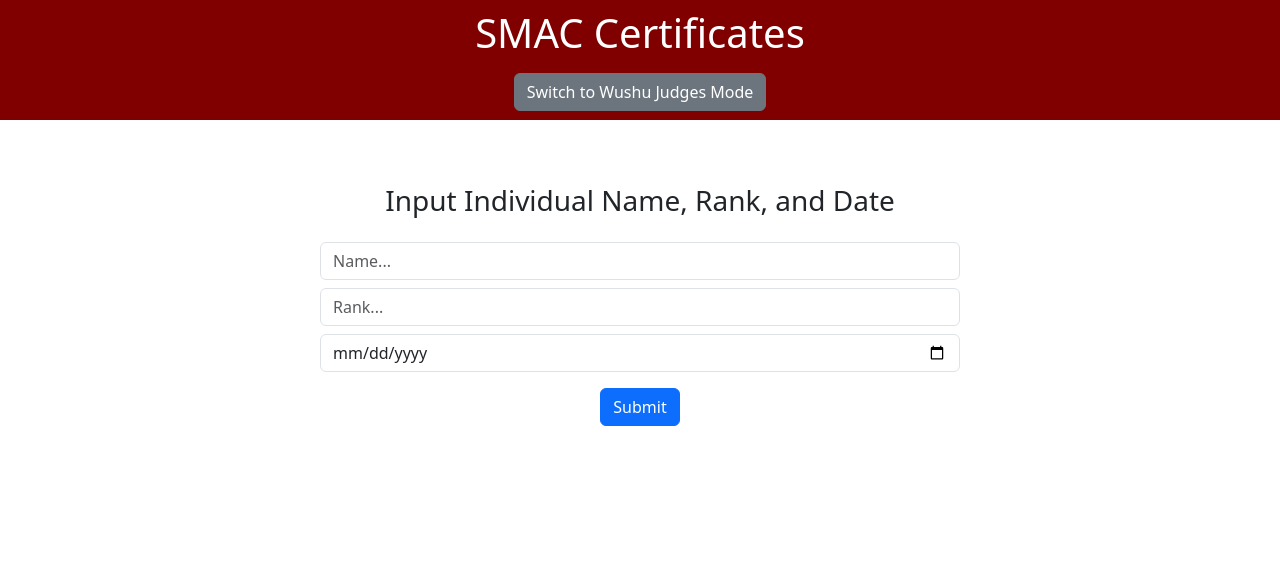
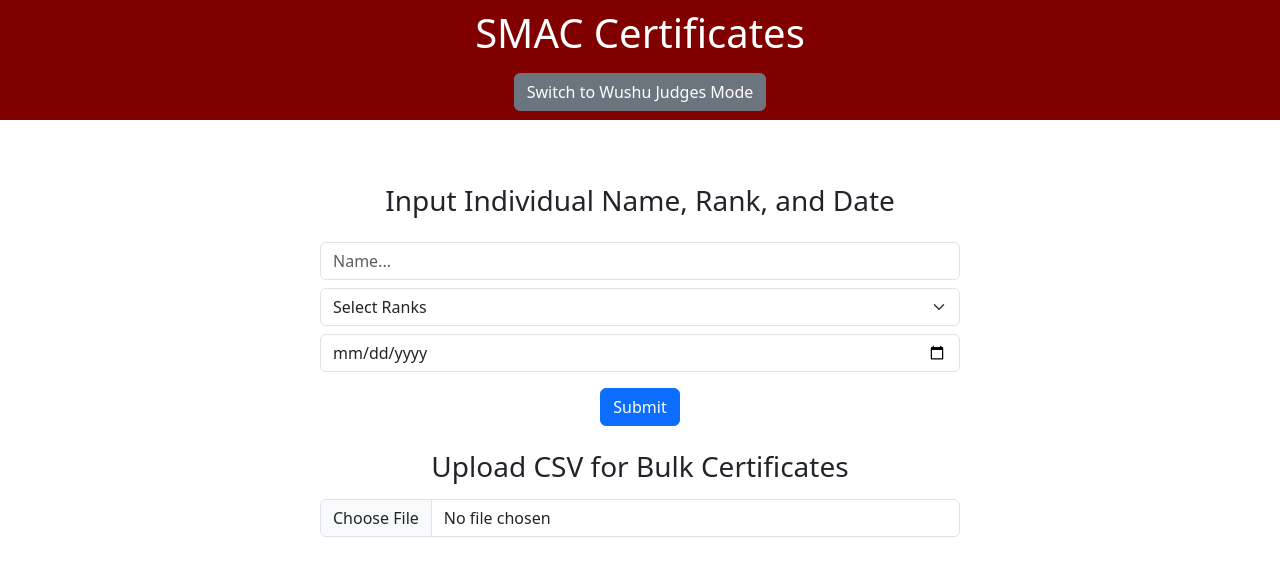
Before and after one commit to DragonWakefield/smac-certificates, a React (Create React App) app: page / in a window 1280 px wide. Shown: the top 576 px of the page. Built offline with nearby package versions, Linux system fonts and the light colour scheme.

Commit message:
csv functionality added back

```diff
--- a/package.json
+++ b/package.json
@@ -18,7 +18,9 @@
     "react-bootstrap": "^2.9.0",
     "react-dom": "^18.2.0",
     "react-scripts": "5.0.1",
-    "web-vitals": "^2.1.4"
+    "web-vitals": "^2.1.4",
+    "workbox": "^0.0.0",
+    "workbox-build": "^7.3.0"
   },
   "scripts": {
     "start": "react-scripts start",
--- a/src/components/SMACCertificateForm.js
+++ b/src/components/SMACCertificateForm.js
@@ -1,7 +1,8 @@
-import React, { useState } from 'react';
+import React, { useState, useRef } from 'react';
 import Form from 'react-bootstrap/Form';
 import Button from 'react-bootstrap/Button';
 import FillPDF from './pdfFiller';
+import Papa from 'papaparse';
 
 function SMACCertificateForm() {
     const [individualData, setIndividualData] = useState({
@@ -10,6 +11,8 @@ function SMACCertificateForm() {
         Date: '',
         Type: 'I'
     });
+
+    const bulkEntriesRef = useRef([]); // Temp in-memory storage
 
     const handleIndividualChange = (event) => {
         const { id, value } = event.target;
@@ -21,21 +24,71 @@ function SMACCertificateForm() {
 
     const onIndividualSubmit = (event) => {
         event.preventDefault();
-        FillPDF(individualData, individualData.Name + '-certificate.pdf');
+        FillPDF(individualData, `${individualData.Name}-certificate.pdf`);
+    };
+
+    const handleCSVUpload = (event) => {
+        const file = event.target.files[0];
+        if (!file) return;
+
+        Papa.parse(file, {
+            complete: async (results) => {
+                const data = results.data;
+
+                // Map and filter as described
+                const dataEntries = data.slice(2).map(rowData => ({
+                    Name: rowData[0],
+                    Rank: rowData[2],
+                    Date: rowData[3],
+                    Type: 'C'
+                })).filter(entry => entry.Name != null && entry.Name.trim() !== '');
+
+                    bulkEntriesRef.current = dataEntries;
+
+                    // Fill all entries in one go and generate single PDF
+                    await FillPDF(bulkEntriesRef.current, 'All-Certificates.pdf');
+
+                    // Clear after download
+                    bulkEntriesRef.current = [];
+            },
+            error: (err) => {
+                console.error('Error parsing CSV:', err);
+            }
+        });
     };
 
     return (
+        <>
             <Form className='mt-5' onSubmit={onIndividualSubmit}>
                 <Form.Group className="mb-3">
                     <Form.Label><h3>Input Individual Name, Rank, and Date</h3></Form.Label>
-                <Form.Control className='mt-2' type="text" id="Name"  placeholder='Name...' value={individualData.Name} onChange={handleIndividualChange} required></Form.Control>
-                <Form.Control  className='mt-2' type="text" id="Rank" placeholder='Rank...' value={individualData.Rank} onChange={handleIndividualChange} required></Form.Control>
-                <Form.Control  className='mt-2' type="date" id="Date" value={individualData.Date} onChange={handleIndividualChange} required/>
+                    <Form.Control className='mt-2' type="text" id="Name"  placeholder='Name...' value={individualData.Name} onChange={handleIndividualChange} required />
+                    <Form.Select className='mt-2' label="Ranks" id="Rank"  value={individualData.Rank} onChange={handleIndividualChange}  required>
+                        <option>Select Ranks</option>
+                        <option value="Yellow Sash">Yellow</option>
+                        <option value="Yellow Sash with Stripe">Yellow with Stripe</option>
+                        <option value="Blue Sash">Blue</option>
+                        <option value="Blue Sash with Stripe">Blue with Stripe</option>
+                        <option value="Blue Sash with 2 Stripes">Blue with 2 Stripes</option>
+                        <option value="Green Sash">Green</option>
+                        <option value="Green Sash with Stripe">Green with Stripe</option>
+                        <option value="Green Sash with 2 Stripes">Green with 2 Stripes</option>
+                        <option value="Brown Sash">Brown</option>
+                        <option value="Brown Sash with Stripe">Brown with Stripe</option>
+                        <option value="Brown Sash with 2 Stripes">Brown with 2 Stripes</option>
+                    </Form.Select>
+                    <Form.Control className='mt-2' type="date" id="Date" value={individualData.Date} onChange={handleIndividualChange} required />
                     <Button className="mt-3" variant="primary" type="submit">
                         Submit
                     </Button>
                 </Form.Group>
             </Form>
+
+            <Form.Group className='mt-4'>
+                <Form.Label><h3>Upload CSV for Bulk Certificates</h3></Form.Label>
+                <Form.Control type="file" accept=".csv" onChange={handleCSVUpload} />
+            </Form.Group>
+        </>
     );
 }
 
--- a/src/components/pdfFiller.js
+++ b/src/components/pdfFiller.js
@@ -17,7 +17,7 @@ const createCertificatePage = async (props, templateBytes) => {
 // Main function to handle the creation of certificates
 const FillPDF = async (dataEntries, filename) => {
     // Fetch the template only once and reuse its bytes
-    const templateBytes = await fetch("./templates/cert.pdf").then(res => res.arrayBuffer());
+    const templateBytes = await fetch("./templates/cert2.pdf").then(res => res.arrayBuffer());
     const finalPdfDoc = await PDFDocument.create();
 
     if (!Array.isArray(dataEntries)) {
```
Also changed, not shown: 2 other files (tests, documents, lock files or other folders). Lines whose indentation alone changed are shown as unchanged.
